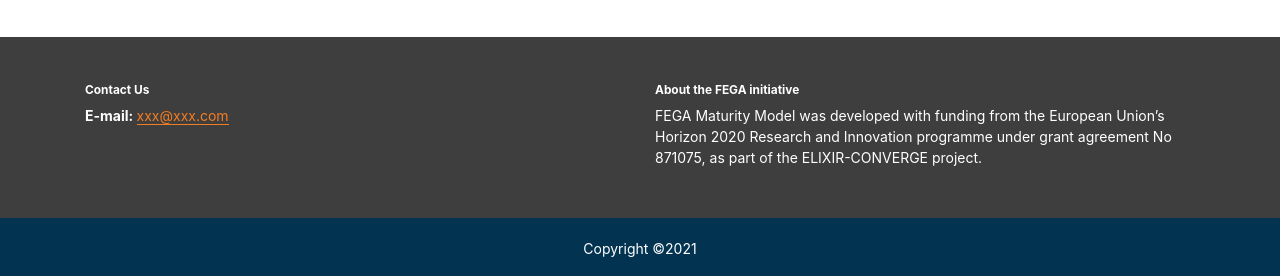
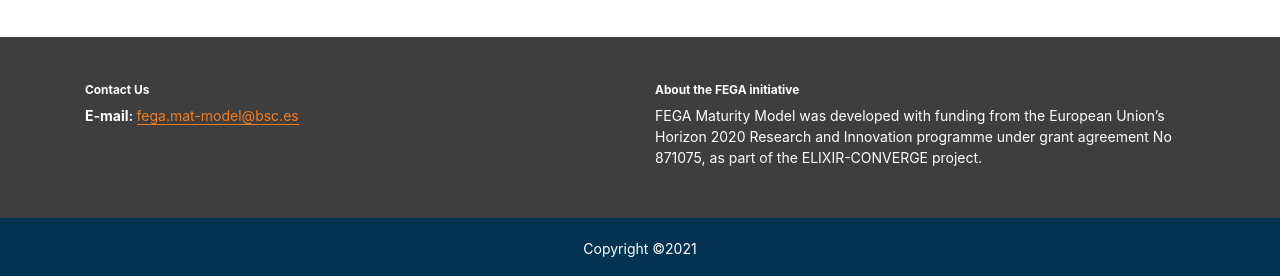
Before and after one commit to inab/fega-mm, a Jekyll site: the page built from index.md, in a window 1280 px wide. Shown: the part 893-1169 px from the top of the page. Built offline with Jekyll 4.4.1, drawn with Linux system fonts in a browser that asks for light colours.

Commit message:
content: add fega maturity model email to footer

```diff
--- a/_includes/footer.html
+++ b/_includes/footer.html
@@ -4,7 +4,7 @@
     <div class="row">
       <div class="col-md-6">
         <h5>Contact Us</h5>
-        <strong><span class="text-white">E-mail: </strong><a href="#">xxx@xxx.com</a></span>
+        <strong><span class="text-white">E-mail: </strong><a href="#">fega.mat-model@bsc.es</a></span>
         <br />
       </div>
       <div class="col-md-6">
```
